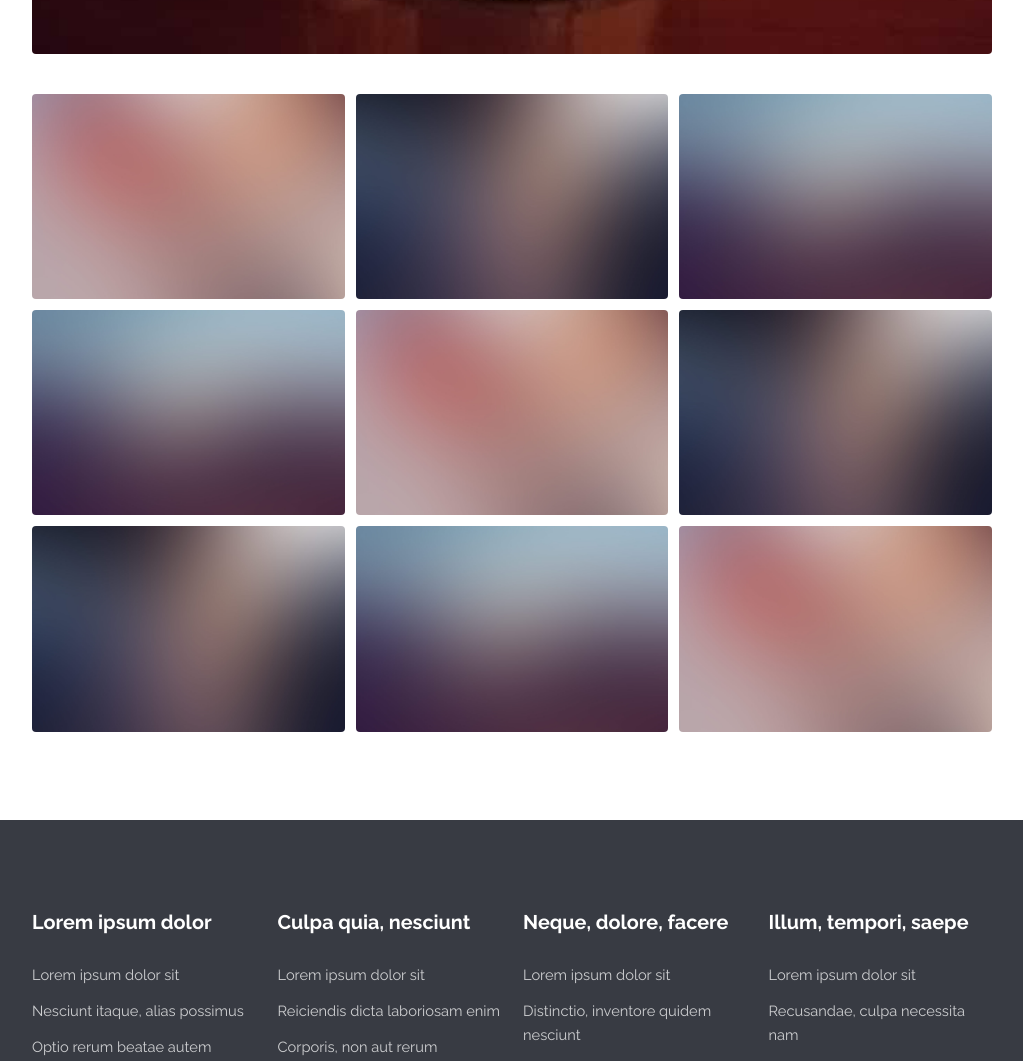
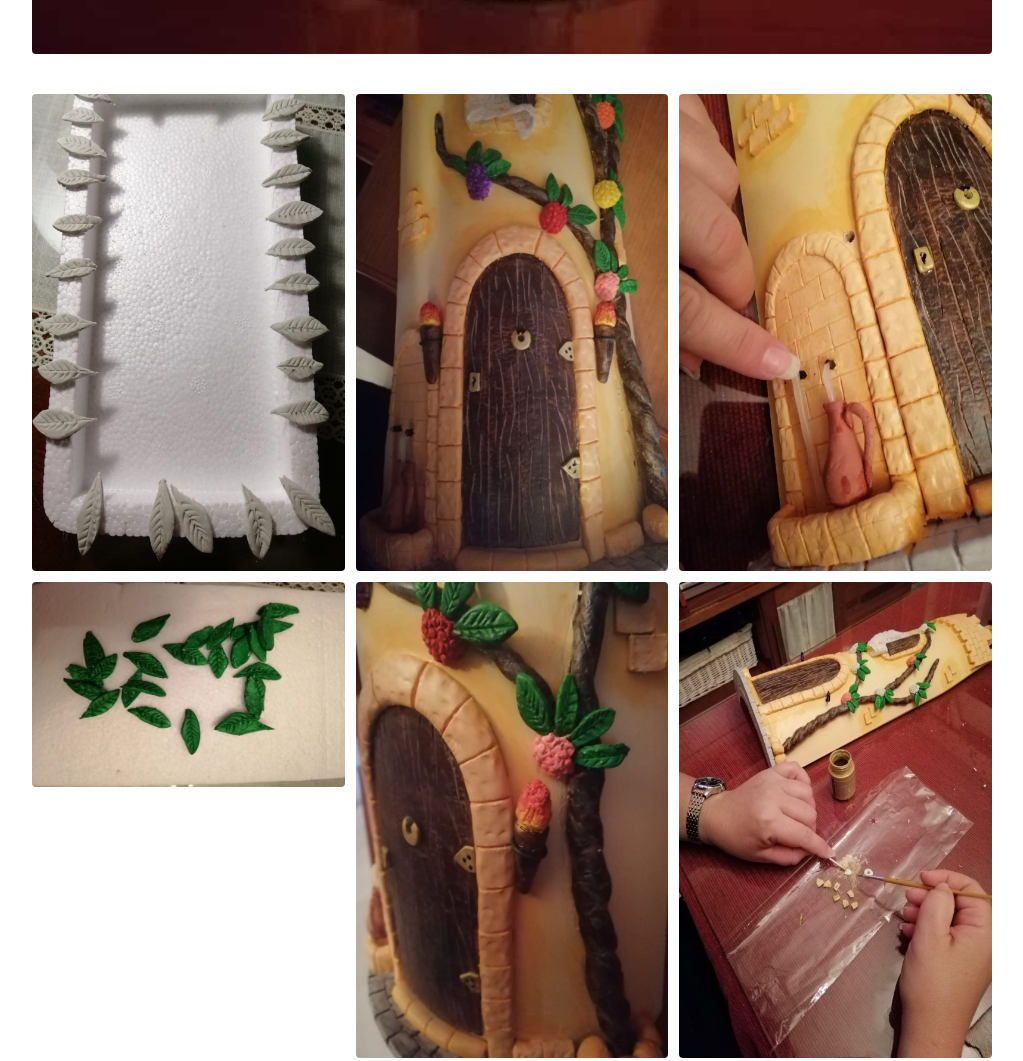
Before and after one commit to isaac03gc/pagiana-web-2, a plain HTML site: page elements.html in a window 1280 px wide. Shown: the part 7229-8290 px from the top of the page, without its empty margins (128-1151 px from the left). Drawn offline with Linux system fonts and the light colour scheme.

Commit message:
queda na de na

```diff
--- a/elements.html
+++ b/elements.html
@@ -296,15 +296,12 @@
 							<div class="box alt">
 								<div class="row 50% uniform">
 									<div class="12u$"></div><span class="image fit"><img src="images/pic01.jpg" alt="" /></span>
-									<div class="4u"><span class="image fit"><img src="images/pic02.jpg" alt="" /></span></div>
-									<div class="4u"><span class="image fit"><img src="images/pic03.jpg" alt="" /></span></div>
-									<div class="4u$"><span class="image fit"><img src="images/pic04.jpg" alt="" /></span></div>
-									<div class="4u"><span class="image fit"><img src="images/pic04.jpg" alt="" /></span></div>
-									<div class="4u"><span class="image fit"><img src="images/pic02.jpg" alt="" /></span></div>
-									<div class="4u$"><span class="image fit"><img src="images/pic03.jpg" alt="" /></span></div>
-									<div class="4u"><span class="image fit"><img src="images/pic03.jpg" alt="" /></span></div>
-									<div class="4u"><span class="image fit"><img src="images/pic04.jpg" alt="" /></span></div>
-									<div class="4u$"><span class="image fit"><img src="images/pic02.jpg" alt="" /></span></div>
+									<div class="4u"><span class="image fit"><img src="images/picrelleno61.jpg" alt="" /></span></div>
+									<div class="4u"><span class="image fit"><img src="images/picrelleno41.jpg" alt="" /></span></div>
+									<div class="4u$"><span class="image fit"><img src="images/picrelleno21.jpg" alt="" /></span></div>
+									<div class="4u"><span class="image fit"><img src="images/picrelleno51.jpg" alt="" /></span></div>
+									<div class="4u"><span class="image fit"><img src="images/picrelleno31.jpg" alt="" /></span></div>
+									<div class="4u$"><span class="image fit"><img src="images/picrelleno11.jpg" alt="" /></span></div>
 								</div>
 							</div>
 
```
Also changed, not shown: images/picrelleno11.jpg (added), images/picrelleno21.jpg (added), images/picrelleno31.jpg (added), images/picrelleno41.jpg (added), images/picrelleno51.jpg (added), images/picrelleno61.jpg (added), images/picrelleno71.jpg (added).
